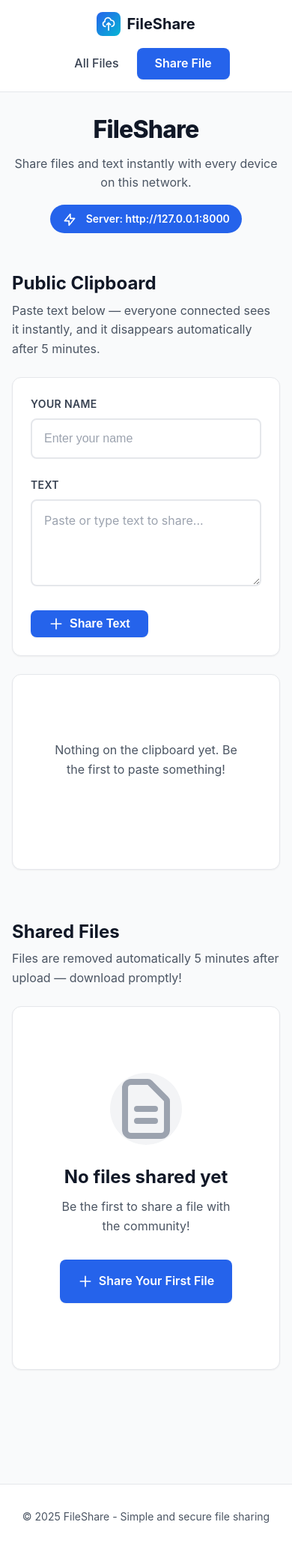
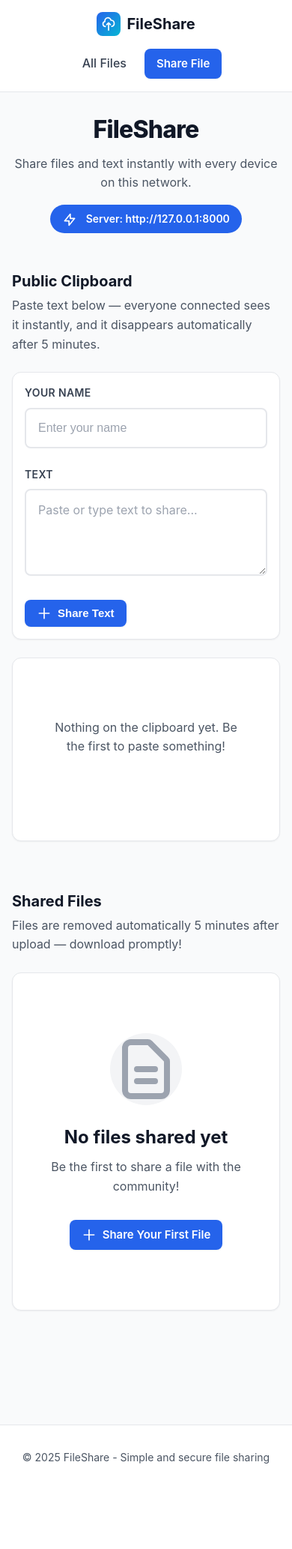
Before and after one commit to AnthonyAniobi/File-Share, a Flask app: page / in a window 390 px wide. Shown: the whole page at 75% size. After the commit the page ends 1952 px from the top, so only its background shows below. Run offline with Flask 3, Linux system fonts and the light colour scheme; data that the repository does not hold is empty.

Commit message:
fix: improve responsive layout and text wrapping for file and clipboard cards

```diff
--- a/app/static/css/main.css
+++ b/app/static/css/main.css
@@ -104,8 +104,10 @@ html {
 
 .navbar-content {
     display: flex;
+    flex-wrap: wrap;
     justify-content: space-between;
     align-items: center;
+    gap: var(--spacing-sm);
 }
 
 .navbar-brand {
@@ -136,8 +138,10 @@ html {
 
 .navbar-menu {
     display: flex;
+    flex-wrap: wrap;
     gap: var(--spacing-sm);
     align-items: center;
+    justify-content: center;
 }
 
 .navbar-link {
@@ -683,6 +715,7 @@ footer {
     height: 1.25rem;
     display: inline-block;
     vertical-align: middle;
+    flex-shrink: 0;
 }
 
 .icon-lg {
@@ -762,6 +795,25 @@ footer {
     .file-preview-remove {
         width: 100%;
     }
+
+    .card,
+    .file-card,
+    .clip-card {
+        padding: var(--spacing-md);
+    }
+
+    .section-title {
+        font-size: 1.25rem;
+    }
+
+    .clip-content {
+        max-height: 180px;
+    }
+
+    .btn {
+        padding: var(--spacing-sm) var(--spacing-md);
+        font-size: 0.9375rem;
+    }
 }
 
 /* Animations */
--- a/app/templates/_clip_card.html
+++ b/app/templates/_clip_card.html
@@ -18,7 +18,7 @@
             </svg>
             Copy
         </button>
-        <form method="POST" action="{{ url_for('file_server.clipboard_delete', pk=entry.id) }}" style="display: inline;" onsubmit="return confirm('Remove this text from the clipboard?');">
+        <form method="POST" action="{{ url_for('file_server.clipboard_delete', pk=entry.id) }}" class="file-action-form" onsubmit="return confirm('Remove this text from the clipboard?');">
             <input type="hidden" name="csrf_token" value="{{ csrf_token() }}">
             <button type="submit" class="file-delete">
                 <svg xmlns="http://www.w3.org/2000/svg" fill="none" viewBox="0 0 24 24" stroke="currentColor" class="icon">
--- a/app/templates/_file_card.html
+++ b/app/templates/_file_card.html
@@ -28,7 +28,7 @@
             </svg>
             Download
         </a>
-        <form method="POST" action="{{ url_for('file_server.delete_file', pk=item.id) }}" style="display: inline;" onsubmit="return confirm('Are you sure you want to delete this file?');">
+        <form method="POST" action="{{ url_for('file_server.delete_file', pk=item.id) }}" class="file-action-form" onsubmit="return confirm('Are you sure you want to delete this file?');">
             <input type="hidden" name="csrf_token" value="{{ csrf_token() }}">
             <button type="submit" class="file-delete">
                 <svg xmlns="http://www.w3.org/2000/svg" fill="none" viewBox="0 0 24 24" stroke="currentColor" class="icon">
```
Also changed, not shown: other parts of app/static/css/main.css (+30 -2 lines).
